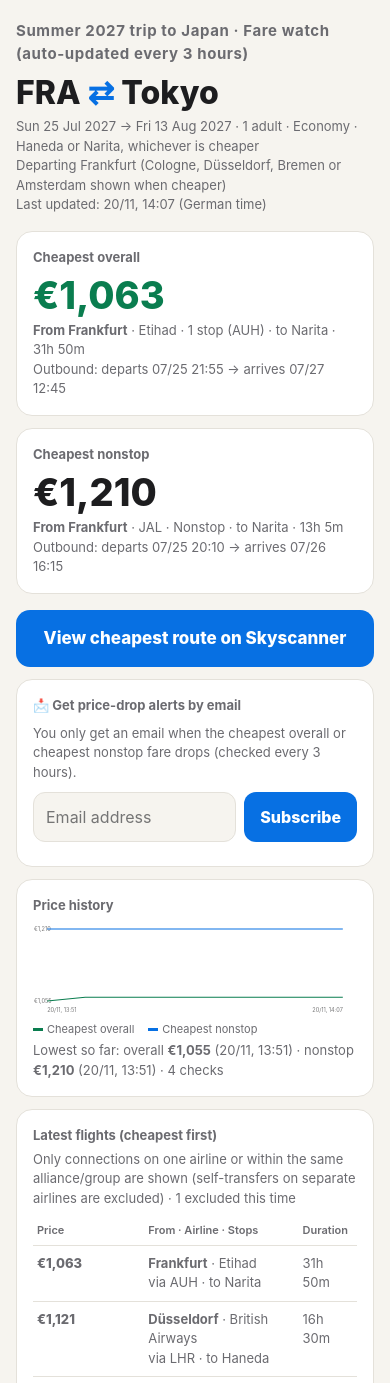
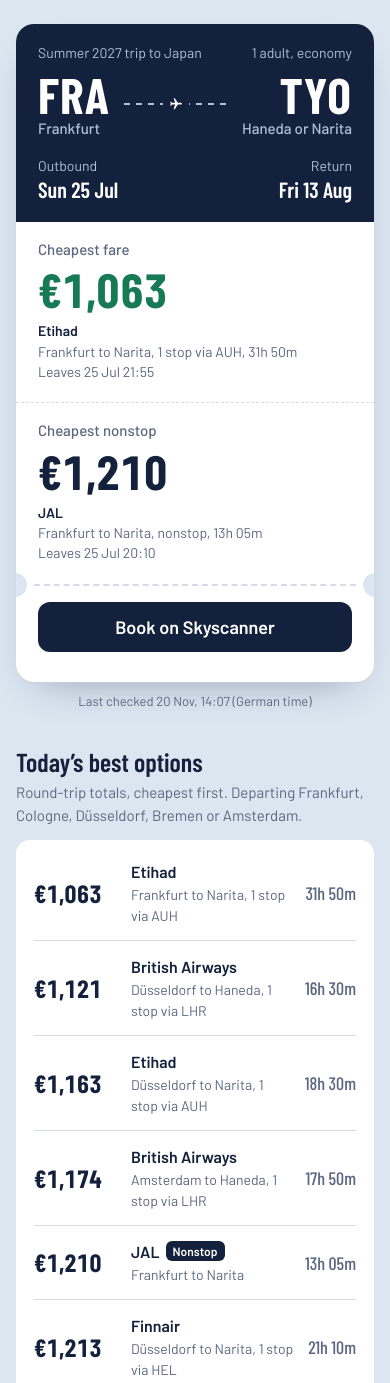
Before and after one commit to tetsuyat3333-web/flight-watch, a plain HTML site: page index.html in a window 390 px wide. Shown: the top 1383 px of the page. Drawn offline with nearby package versions, Linux system fonts and the light colour scheme.

Commit message:
Redesign: boarding-pass hero, readable flight list, clearer chart
Co-Authored-By: Claude Opus 5.5 <noreply@anthropic.com>
Claude-Session: https://claude.ai/code/session_01Ny6peeQpugApNFs2YCYKCw

```diff
--- a/index.html
+++ b/index.html
@@ -4,156 +4,273 @@
 <meta charset="utf-8">
 <meta name="viewport" content="width=device-width, initial-scale=1">
 <title>FRA ⇄ Tokyo Fare Watch · Summer 2027</title>
+<link rel="preconnect" href="https://fonts.googleapis.com">
+<link rel="preconnect" href="https://fonts.gstatic.com" crossorigin>
+<link href="https://fonts.googleapis.com/css2?family=Barlow:wght@400;500;600&family=Barlow+Condensed:wght@500;600;700&display=swap" rel="stylesheet">
 <style>
-:root{--bg:#f6f4ef;--card:#fff;--ink:#1d1d1f;--sub:#6b6b70;--line:#e4e1da;--accent:#0770e3;--good:#0a7d4f;--warn:#b25e00}
-@media (prefers-color-scheme:dark){:root{--bg:#141416;--card:#1f1f23;--ink:#f2f2f2;--sub:#a0a0a8;--line:#33333a;--accent:#4aa3ff;--good:#3ccf8e;--warn:#ffb347}}
+:root{
+  --sky:#DCE6F1;      /* page: pale morning sky */
+  --paper:#FFFFFF;    /* boarding pass / sheets */
+  --navy:#14213D;     /* ink + pass header */
+  --mute:#5B6680;     /* secondary text */
+  --rule:#D5DCE7;     /* hairlines */
+  --red:#D7263D;      /* attention: nearby airport cheaper, drops */
+  --green:#167A55;    /* good price */
+  --cond:"Barlow Condensed",system-ui,sans-serif;
+  --body:"Barlow",system-ui,sans-serif;
+}
 *{box-sizing:border-box}
-body{margin:0;font-family:-apple-system,"Hiragino Sans","Noto Sans JP",system-ui,sans-serif;background:var(--bg);color:var(--ink);line-height:1.5}
-.wrap{max-width:720px;margin:0 auto;padding:20px 16px 48px}
-h1{font-size:15px;color:var(--sub);margin:0 0 4px;letter-spacing:.04em}
-.route{font-size:32px;font-weight:800}
-.route span{color:var(--accent)}
-.dates,.updated{color:var(--sub);font-size:13px}
-.grid{display:grid;grid-template-columns:1fr 1fr;gap:12px;margin-top:16px}
-@media (max-width:520px){.grid{grid-template-columns:1fr}}
-.card{background:var(--card);border:1px solid var(--line);border-radius:16px;padding:16px;margin-top:12px}
-.grid .card{margin-top:0}
-.card h2{font-size:13px;margin:0 0 8px;color:var(--sub)}
-.price{font-size:38px;font-weight:800;line-height:1.1}
-.best .price{color:var(--good)}
-.meta{font-size:13px;color:var(--sub);margin-top:4px}
-.level{display:inline-block;font-size:11px;font-weight:700;padding:2px 8px;border-radius:999px;background:var(--bg);margin-top:8px}
-.level.low{color:var(--good)}.level.high{color:var(--warn)}
-a.book{display:block;text-align:center;margin-top:16px;padding:16px;border-radius:14px;background:var(--accent);color:#fff;font-weight:800;font-size:17px;text-decoration:none}
-table{width:100%;border-collapse:collapse;font-size:13px}
-th{text-align:left;color:var(--sub);font-weight:600;font-size:11px;padding:6px 4px;border-bottom:1px solid var(--line)}
-td{padding:8px 4px;border-bottom:1px solid var(--line);vertical-align:top}
-td.p{font-weight:800;white-space:nowrap}
-.alt{display:inline-block;margin-top:8px;font-size:12px;font-weight:700;color:#fff;background:var(--warn);padding:3px 8px;border-radius:8px}
-.tag{font-size:10px;font-weight:700;padding:1px 6px;border-radius:6px;background:var(--good);color:#fff;margin-left:4px}
-svg{display:block;width:100%;height:auto}
-.legend{font-size:11px;color:var(--sub);display:flex;gap:14px;margin-top:6px}
-.legend i{display:inline-block;width:10px;height:3px;vertical-align:middle;margin-right:4px}
-.empty{color:var(--sub);font-size:13px}
+html{-webkit-text-size-adjust:100%}
+body{margin:0;background:var(--sky);color:var(--navy);font:400 16px/1.5 var(--body)}
+.wrap{max-width:620px;margin:0 auto;padding:24px 16px 56px}
+a{color:inherit}
+:focus-visible{outline:3px solid var(--red);outline-offset:2px}
+
+/* ---------- boarding pass ---------- */
+.pass{background:var(--paper);border-radius:18px;overflow:hidden;box-shadow:0 1px 0 #c5cfdd,0 18px 40px -24px rgba(20,33,61,.45)}
+.pass-head{background:var(--navy);color:#fff;padding:18px 22px 20px}
+.pass-top{display:flex;justify-content:space-between;align-items:baseline;font-size:14px;color:#AFC0DA}
+.codes{display:flex;align-items:center;justify-content:space-between;margin-top:6px}
+.code{font:700 64px/1 var(--cond);letter-spacing:.02em}
+.code small{display:block;font:500 15px/1.3 var(--body);color:#AFC0DA;letter-spacing:0}
+.code.r{text-align:right}
+.plane{flex:1;margin:0 14px;height:2px;background:repeating-linear-gradient(90deg,#AFC0DA 0 6px,transparent 6px 12px);position:relative}
+.plane svg{position:absolute;left:50%;top:50%;transform:translate(-50%,-50%);background:var(--navy);padding:0 6px}
+.legs{display:grid;grid-template-columns:1fr 1fr;gap:12px;margin-top:16px;font-size:14px}
+.legs b{display:block;font:600 22px/1.2 var(--cond);color:#fff;white-space:nowrap}
+.legs span{color:#AFC0DA}
+
+.fares{display:grid;grid-template-columns:1fr 1fr}
+.fare{padding:18px 22px 20px}
+.fare+.fare{border-left:1px dashed var(--rule)}
+.fare h2{margin:0;font:500 15px/1.3 var(--body);color:var(--mute)}
+.price{font:700 52px/1 var(--cond);margin:6px 0 8px;font-variant-numeric:tabular-nums}
+.fare.best .price{color:var(--green)}
+.detail{font-size:14px;line-height:1.45;color:var(--mute)}
+.detail strong{color:var(--navy);font-weight:600}
+.alt{margin-top:10px;font-size:13px;font-weight:600;color:var(--red)}
+
+.tear{position:relative;height:0;border-top:2px dashed var(--rule);margin:0 18px}
+.tear::before,.tear::after{content:"";position:absolute;top:-13px;width:24px;height:24px;border-radius:50%;background:var(--sky)}
+.tear::before{left:-31px}.tear::after{right:-31px}
+
+.stub{padding:16px 22px 20px;display:flex;flex-direction:column;gap:10px}
+.verdict{font-size:15px}
+.verdict b{font-weight:600}
+.verdict .low{color:var(--green)}.verdict .high{color:var(--red)}
+.btn{display:block;text-align:center;text-decoration:none;font:600 18px/1 var(--body);padding:16px;border-radius:12px;background:var(--navy);color:#fff}
+.btn.ghost{background:transparent;color:var(--navy);box-shadow:inset 0 0 0 2px var(--navy);font-size:16px;padding:13px}
+.updated{font-size:13px;color:var(--mute);text-align:center;margin-top:10px}
+
+/* ---------- sections ---------- */
+section{margin-top:36px}
+section > h3{font:600 26px/1.15 var(--cond);margin:0 0 4px}
+section > p.lead{margin:0 0 14px;color:var(--mute);font-size:15px}
+.sheet{background:var(--paper);border-radius:14px;padding:6px 18px}
+
+/* flights */
+.flight{display:grid;grid-template-columns:auto 1fr auto;gap:14px;align-items:center;padding:14px 0;border-top:1px solid var(--rule)}
+.flight:first-child{border-top:0}
+.fp{font:700 28px/1 var(--cond);font-variant-numeric:tabular-nums;white-space:nowrap;min-width:3.4em}
+.fl b{font-weight:600}
+.fl div{font-size:14px;color:var(--mute)}
+.dur{font:500 18px/1 var(--cond);color:var(--mute);text-align:right}
+.ns{display:inline-block;margin-left:6px;font:600 12px/1 var(--body);color:#fff;background:var(--navy);padding:4px 7px;border-radius:6px;vertical-align:2px}
+.note{font-size:13px;color:var(--mute);margin:10px 2px 0}
+
+/* chart */
+.chart{padding:16px 18px}
+.key{display:flex;gap:18px;font-size:13px;color:var(--mute);margin-top:8px}
+.key i{display:inline-block;width:14px;height:3px;border-radius:2px;vertical-align:middle;margin-right:6px}
+.lows{font-size:14px;margin-top:10px}
+.empty{color:var(--mute);font-size:15px;padding:10px 0}
+
+/* subscribe */
+form{display:flex;gap:8px}
+input[type=email]{flex:1;min-width:0;font:400 17px var(--body);padding:14px;border-radius:12px;border:2px solid var(--rule);background:var(--paper);color:var(--navy)}
+input[type=email]:focus{border-color:var(--navy);outline:none}
+button{font:600 17px var(--body);border:0;border-radius:12px;padding:0 20px;background:var(--red);color:#fff;cursor:pointer}
+button:disabled{opacity:.6}
+.msg{font-size:14px;margin-top:8px;min-height:1.4em}
+
+footer{margin-top:40px;font-size:13px;color:var(--mute);line-height:1.5}
+
+@media (max-width:480px){
+  .code{font-size:50px}
+  .fares{grid-template-columns:1fr}
+  .fare+.fare{border-left:0;border-top:1px dashed var(--rule)}
+  .price{font-size:48px}
+  .flight{gap:12px}
+  .fp{font-size:25px}
+}
+@media (prefers-reduced-motion:no-preference){
+  .price{animation:land .5s ease-out both}
+  @keyframes land{from{opacity:0;transform:translateY(6px)}to{opacity:1;transform:none}}
+}
 </style>
 </head>
 <body>
-<div class="wrap">
-  <h1>Summer 2027 trip to Japan · Fare watch (auto-updated every 3 hours)</h1>
-  <div class="route">FRA <span>⇄</span> Tokyo</div>
-  <div class="dates">Sun 25 Jul 2027 → Fri 13 Aug 2027 · 1 adult · Economy · Haneda or Narita, whichever is cheaper<br>Departing Frankfurt (Cologne, Düsseldorf, Bremen or Amsterdam shown when cheaper)</div>
-  <div class="updated" id="updated">Loading…</div>
+<main class="wrap">
 
-  <div class="grid">
-    <div class="card best"><h2>Cheapest overall</h2><div class="price" id="bPrice">—</div><div class="meta" id="bMeta"></div></div>
-    <div class="card"><h2>Cheapest nonstop</h2><div class="price" id="nPrice">—</div><div class="meta" id="nMeta"></div></div>
-  </div>
-  <div id="level"></div>
+  <article class="pass" aria-label="Fare summary">
+    <div class="pass-head">
+      <div class="pass-top"><span>Summer 2027 trip to Japan</span><span>1 adult, economy</span></div>
+      <div class="codes">
+        <div class="code">FRA<small>Frankfurt</small></div>
+        <div class="plane" aria-hidden="true"><svg width="26" height="26" viewBox="0 0 24 24" fill="#fff"><path d="M21 16v-2l-8-5V3.5a1.5 1.5 0 0 0-3 0V9l-8 5v2l8-2.5V19l-2 1.5V22l3.5-1 3.5 1v-1.5L13 19v-5.5z" transform="rotate(90 12 12)"/></svg></div>
+        <div class="code r">TYO<small>Haneda or Narita</small></div>
+      </div>
+      <div class="legs">
+        <div><span>Outbound</span><b>Sun 25 Jul</b></div>
+        <div style="text-align:right"><span>Return</span><b>Fri 13 Aug</b></div>
+      </div>
+    </div>
 
-  <a class="book" id="book" href="https://www.skyscanner.de/transport/flights/fra/tyoa/270725/270813/?adultsv2=1&cabinclass=economy&rtn=1" target="_blank" rel="noopener">View cheapest route on Skyscanner</a>
+    <div class="fares">
+      <div class="fare best"><h2>Cheapest fare</h2><div class="price" id="bPrice">—</div><div class="detail" id="bMeta">Loading…</div></div>
+      <div class="fare"><h2>Cheapest nonstop</h2><div class="price" id="nPrice">—</div><div class="detail" id="nMeta"></div></div>
+    </div>
 
+    <div class="tear" aria-hidden="true"></div>
 
-  <div class="card" id="sub">
-    <h2>📩 Get price-drop alerts by email</h2>
-    <div class="meta" style="margin:0 0 10px">You only get an email when the cheapest overall or cheapest nonstop fare drops (checked every 3 hours).</div>
-    <form id="subForm" style="display:flex;gap:8px">
-      <input id="subEmail" type="email" required placeholder="Email address" autocomplete="email" style="flex:1;min-width:0;font:inherit;font-size:16px;padding:12px;border-radius:12px;border:1px solid var(--line);background:var(--bg);color:var(--ink)">
-      <button type="submit" style="font:inherit;font-weight:800;border:0;border-radius:12px;padding:12px 16px;background:var(--accent);color:#fff">Subscribe</button>
+    <div class="stub">
+      <div class="verdict" id="level"></div>
+      <a class="btn" id="book" href="https://www.skyscanner.de/transport/flights/fra/tyoa/270725/270813/?adultsv2=1&cabinclass=economy&rtn=1" target="_blank" rel="noopener">Book on Skyscanner</a>
+      <span id="bookAlt"></span>
+    </div>
+  </article>
+  <div class="updated" id="updated"></div>
+
+  <section aria-labelledby="h-flights">
+    <h3 id="h-flights">Today’s best options</h3>
+    <p class="lead">Round-trip totals, cheapest first. Departing Frankfurt, Cologne, Düsseldorf, Bremen or Amsterdam.</p>
+    <div class="sheet" id="list"><div class="empty">Loading flights…</div></div>
+    <p class="note" id="rule">Connections are only shown on one airline or within one alliance or airline group. Self-transfers are left out.</p>
+  </section>
+
+  <section aria-labelledby="h-chart">
+    <h3 id="h-chart">Price history</h3>
+    <p class="lead">Checked automatically every 3 hours.</p>
+    <div class="sheet chart">
+      <div id="chart" class="empty">The chart appears after a few checks.</div>
+      <div class="key"><span><i style="background:var(--green)"></i>Cheapest fare</span><span><i style="background:var(--navy)"></i>Cheapest nonstop</span></div>
+      <div class="lows" id="lows"></div>
+    </div>
+  </section>
+
+  <section aria-labelledby="h-sub">
+    <h3 id="h-sub">Get an email when prices drop</h3>
+    <p class="lead">Only when the cheapest fare or the cheapest nonstop gets cheaper. Unsubscribe from any email.</p>
+    <form id="subForm">
+      <label for="subEmail" style="position:absolute;left:-9999px">Email address</label>
+      <input id="subEmail" type="email" required placeholder="you@example.com" autocomplete="email">
+      <button type="submit">Notify me</button>
     </form>
-    <div class="meta" id="subMsg" style="margin-top:8px"></div>
-  </div>
-  <div class="card">
-    <h2>Price history</h2>
-    <div id="chart" class="empty">The chart appears once more data is collected</div>
-    <div class="legend"><span><i style="background:var(--good)"></i>Cheapest overall</span><span><i style="background:var(--accent)"></i>Cheapest nonstop</span></div>
-    <div class="meta" id="lows"></div>
-  </div>
+    <div class="msg" id="subMsg" role="status"></div>
+  </section>
 
-  <div class="card">
-    <h2>Latest flights (cheapest first)</h2>
-    <div class="meta" id="rule" style="margin:-4px 0 8px">Only connections on one airline or within the same alliance/group are shown (self-transfers on separate airlines are excluded)</div>
-    <div id="list" class="empty">—</div>
-  </div>
+  <footer>Fares come from Google Flights via SerpApi and are round-trip totals in euros at the time of the check. The price may change when you book.</footer>
+</main>
 
-  <p class="meta">Fare data: Google Flights (via SerpApi). Prices are round-trip totals in EUR at the time of checking and may change when you book.</p>
-</div>
 <script>
 const eur=n=>n==null?"—":"€"+Math.round(n).toLocaleString("en-GB");
 const esc=s=>String(s??"").replace(/[&<>"']/g,c=>({"&":"&amp;","<":"&lt;",">":"&gt;",'"':"&quot;","'":"&#39;"}[c]));
-const hm=m=>m?Math.floor(m/60)+"h"+(m%60?" "+m%60+"m":""):"";
-const tm=s=>s?s.slice(5).replace("-","/"):"";
-const local=iso=>new Date(iso).toLocaleString("en-GB",{timeZone:"Europe/Berlin",month:"numeric",day:"numeric",hour:"2-digit",minute:"2-digit"});
+const hm=m=>m?Math.floor(m/60)+"h"+(m%60?" "+String(m%60).padStart(2,"0")+"m":""):"";
+const MON=["Jan","Feb","Mar","Apr","May","Jun","Jul","Aug","Sep","Oct","Nov","Dec"];
+const tm=s=>{if(!s)return"";const m=s.match(/(\d{4})-(\d{2})-(\d{2}) (\d{1,2}:\d{2})/);return m?`${+m[3]} ${MON[+m[2]-1]} ${m[4]}`:esc(s);};
+const local=iso=>new Date(iso).toLocaleString("en-GB",{timeZone:"Europe/Berlin",day:"numeric",month:"short",hour:"2-digit",minute:"2-digit"});
 const apt={HND:"Haneda",NRT:"Narita",FRA:"Frankfurt",CGN:"Cologne",DUS:"Düsseldorf",BRE:"Bremen",AMS:"Amsterdam"};
+const name=c=>apt[c]||esc(c);
 const SKY="https://www.skyscanner.de/transport/flights/{dep}/tyoa/270725/270813/?adultsv2=1&cabinclass=economy&rtn=1";
 const sky=d=>SKY.replace("{dep}",String(d||"fra").toLowerCase());
-function meta(f){return f?`<b>From ${apt[f.dep_airport]||esc(f.dep_airport)}</b> · ${esc(f.airlines.join(" / "))} · ${f.stops?f.stops+" stop"+(f.stops>1?"s":"")+" ("+esc(f.layovers.join(","))+")":"Nonstop"} · to ${apt[f.arr_airport]||esc(f.arr_airport)} · ${hm(f.duration_min)}<br>Outbound: departs ${esc(tm(f.dep_time))} → arrives ${esc(tm(f.arr_time))}`:"None found";}
+const stops=f=>f.stops?`${f.stops} stop${f.stops>1?"s":""} via ${esc(f.layovers.join(", "))}`:"Nonstop";
+const $=id=>document.getElementById(id);
+
+function detail(f){
+  if(!f)return"No flight found";
+  return `<strong>${esc(f.airlines.join(" / "))}</strong><br>${name(f.dep_airport)} to ${name(f.arr_airport)}, ${f.stops?stops(f):"nonstop"}, ${hm(f.duration_min)}<br>Leaves ${tm(f.dep_time)}`;
+}
 
 async function getJSON(p){const r=await fetch(p+"?v="+Date.now());if(!r.ok)throw new Error(p);return r.json();}
 
-
-document.getElementById("subForm").addEventListener("submit",async e=>{
+$("subForm").addEventListener("submit",async e=>{
   e.preventDefault();
-  const m=document.getElementById("subMsg"),btn=e.target.querySelector("button");
-  btn.disabled=true;m.textContent="Subscribing…";
+  const m=$("subMsg"),btn=e.target.querySelector("button");
+  btn.disabled=true;m.textContent="Signing you up…";
   try{
-    const r=await fetch("https://zvkuyajajvoqbvvfphpl.supabase.co/functions/v1/fw?action=subscribe",{method:"POST",headers:{"Content-Type":"application/json"},body:JSON.stringify({email:document.getElementById("subEmail").value})});
+    const r=await fetch("https://zvkuyajajvoqbvvfphpl.supabase.co/functions/v1/fw?action=subscribe",{method:"POST",headers:{"Content-Type":"application/json"},body:JSON.stringify({email:$("subEmail").value})});
     const d=await r.json();
-    if(!d.ok)m.textContent="⚠️ "+(d.error||"Could not subscribe");
-    else if(d.already)m.textContent="This address is already subscribed.";
-    else if(d.warning)m.textContent="✅ Subscribed (but the confirmation email could not be sent)";
-    else{m.textContent="✅ Subscribed. A confirmation email is on its way (check your spam folder too).";document.getElementById("subEmail").value="";}
-  }catch(err){m.textContent="⚠️ Network error. Please try again.";}
+    if(!d.ok)m.textContent=d.error||"Could not sign you up. Check the address and try again.";
+    else if(d.already)m.textContent="This address is already signed up.";
+    else if(d.warning)m.textContent="You’re signed up, but the confirmation email could not be sent.";
+    else{m.textContent="You’re signed up. A confirmation email is on its way. If you don’t see it, check your spam folder.";$("subEmail").value="";}
+  }catch(err){m.textContent="Could not reach the server. Check your connection and try again.";}
   btn.disabled=false;
 });
+
 (async()=>{
   let latest=null,history=[];
   try{latest=await getJSON("data/latest.json");}catch(e){}
   try{history=await getJSON("data/history.json");}catch(e){}
-  if(!latest){document.getElementById("updated").textContent="No data yet (waiting for the first automatic check)";return;}
+  if(!latest){$("bMeta").textContent="No fares yet. The first check runs within 3 hours.";$("list").innerHTML='<div class="empty">No flights yet.</div>';return;}
 
-  document.getElementById("updated").textContent="Last updated: "+local(latest.t)+" (German time)";
-  document.getElementById("bPrice").textContent=eur(latest.best&&latest.best.price);
-  document.getElementById("bMeta").innerHTML=meta(latest.best);
-  document.getElementById("nPrice").textContent=eur(latest.nonstop&&latest.nonstop.price);
-  document.getElementById("nMeta").innerHTML=meta(latest.nonstop);
-  const altNote=(f,h,id)=>{if(f&&f.dep_airport!=="FRA"){const d=h?`${eur(h.price-f.price)} cheaper than from Frankfurt (${eur(h.price)})`:"no matching flight from Frankfurt";document.getElementById(id).insertAdjacentHTML("beforeend",`<div class="alt">Nearby airport is cheaper: ${esc(d)}</div>`);}};
-  altNote(latest.best,latest.home,"bMeta");altNote(latest.nonstop,latest.home_nonstop,"nMeta");
-  if(latest.best)document.getElementById("book").href=sky(latest.best.dep_airport);
-  if(latest.best&&latest.best.dep_airport!=="FRA")document.getElementById("book").insertAdjacentHTML("afterend",`<a class="book" style="background:transparent;color:var(--accent);border:2px solid var(--accent);margin-top:8px;font-size:15px;padding:12px" href="${sky("fra")}" target="_blank" rel="noopener">View from Frankfurt on Skyscanner</a>`);
+  $("updated").textContent="Last checked "+local(latest.t)+" (German time)";
+  $("bPrice").textContent=eur(latest.best&&latest.best.price);
+  $("bMeta").innerHTML=detail(latest.best);
+  $("nPrice").textContent=eur(latest.nonstop&&latest.nonstop.price);
+  $("nMeta").innerHTML=detail(latest.nonstop);
+
+  const alt=(f,h,id)=>{
+    if(!f||f.dep_airport==="FRA")return;
+    const t=h?`${eur(h.price-f.price)} less than from Frankfurt`:"Not available from Frankfurt";
+    $(id).insertAdjacentHTML("beforeend",`<div class="alt">${esc(t)}</div>`);
+  };
+  alt(latest.best,latest.home,"bMeta");alt(latest.nonstop,latest.home_nonstop,"nMeta");
+
+  if(latest.best){
+    $("book").href=sky(latest.best.dep_airport);
+    if(latest.best.dep_airport!=="FRA"){
+      $("book").textContent=`Book from ${name(latest.best.dep_airport)} on Skyscanner`;
+      $("bookAlt").outerHTML=`<a class="btn ghost" href="${sky("fra")}" target="_blank" rel="noopener">See fares from Frankfurt</a>`;
+    }
+  }
 
   const pi=latest.price_insights||{};
   if(pi.price_level){
-    const lv={low:"low",typical:"typical",high:"high"}[pi.price_level]||pi.price_level;
-    const rg=pi.typical_price_range?`(typical range for this route: ${eur(pi.typical_price_range[0])}–${eur(pi.typical_price_range[1])})`:"";
-    document.getElementById("level").innerHTML=`<span class="level ${esc(pi.price_level)}">Google says prices are ${esc(lv)} right now</span> <span class="meta">${rg}</span>`;
-  }
+    const word={low:"low",typical:"about normal",high:"high"}[pi.price_level]||esc(pi.price_level);
+    const rg=pi.typical_price_range?` This route usually costs ${eur(pi.typical_price_range[0])} to ${eur(pi.typical_price_range[1])}.`:"";
+    $("level").innerHTML=`Google says prices are <b class="${esc(pi.price_level)}">${word}</b> right now.${rg}`;
+  }else $("level").remove();
 
-  if(latest.excluded_self_transfer)document.getElementById("rule").textContent+=` · ${latest.excluded_self_transfer} excluded this time`;
+  if(latest.excluded_self_transfer)$("rule").textContent+=` ${latest.excluded_self_transfer} left out in the last check.`;
   const fl=latest.flights||[];
-  document.getElementById("list").innerHTML=fl.length?`<table><tr><th>Price</th><th>From · Airline · Stops</th><th>Duration</th></tr>${fl.map(f=>`<tr><td class="p">${eur(f.price)}${f.stops?"":'<span class="tag">Nonstop</span>'}</td><td><b>${apt[f.dep_airport]||esc(f.dep_airport)}</b> · ${esc(f.airlines.join(" / "))}<br><span class="meta">${f.stops?"via "+esc(f.layovers.join(", ")):"Nonstop"} · to ${apt[f.arr_airport]||esc(f.arr_airport)}</span></td><td>${hm(f.duration_min)}</td></tr>`).join("")}</table>`:"—";
+  $("list").innerHTML=fl.length?fl.map(f=>`<div class="flight">
+      <div class="fp">${eur(f.price)}</div>
+      <div class="fl"><b>${esc(f.airlines.join(" / "))}</b>${f.stops?"":'<span class="ns">Nonstop</span>'}<div>${name(f.dep_airport)} to ${name(f.arr_airport)}${f.stops?", "+stops(f):""}</div></div>
+      <div class="dur">${hm(f.duration_min)}</div>
+    </div>`).join(""):'<div class="empty">No flights matched in the last check.</div>';
 
-  const rows=history.filter(h=>h.best);
-  const ns=rows.filter(h=>h.nonstop);
+  const rows=history.filter(h=>h.best), ns=rows.filter(h=>h.nonstop);
   if(rows.length){
     const lo=rows.reduce((a,b)=>b.best.price<a.best.price?b:a);
     const nlo=ns.length?ns.reduce((a,b)=>b.nonstop.price<a.nonstop.price?b:a):null;
-    document.getElementById("lows").innerHTML=`Lowest so far: overall <b>${eur(lo.best.price)}</b> (${local(lo.t)})`+(nlo?` · nonstop <b>${eur(nlo.nonstop.price)}</b> (${local(nlo.t)})`:"")+` · ${rows.length} checks`;
+    $("lows").innerHTML=`Lowest seen: <b>${eur(lo.best.price)}</b> on ${local(lo.t)}`+(nlo?`, nonstop <b>${eur(nlo.nonstop.price)}</b> on ${local(nlo.t)}`:"")+`. ${rows.length} checks so far.`;
   }
   if(rows.length>=2){
-    const W=640,H=180,P=28;
+    const W=Math.max(280,$("chart").clientWidth||600),H=Math.round(Math.min(240,Math.max(170,W*.45))),PL=52,PR=6,PT=10,PB=26;
     const all=rows.flatMap(h=>[h.best.price].concat(h.nonstop?[h.nonstop.price]:[]));
-    const mn=Math.min(...all),mx=Math.max(...all),rg=(mx-mn)||1;
-    const t0=new Date(rows[0].t),t1=new Date(rows[rows.length-1].t),tr=(t1-t0)||1;
-    const X=t=>P+(new Date(t)-t0)/tr*(W-2*P),Y=v=>10+(1-(v-mn)/rg)*(H-10-P);
-    const line=(arr,get,col)=>`<path d="${arr.map((h,i)=>(i?"L":"M")+X(h.t).toFixed(1)+" "+Y(get(h)).toFixed(1)).join(" ")}" fill="none" stroke="${col}" stroke-width="2.2" stroke-linejoin="round"/>`;
-    document.getElementById("chart").className="";
-    document.getElementById("chart").innerHTML=`<svg viewBox="0 0 ${W} ${H}">
-      <text x="2" y="${Y(mx)+4}" font-size="11" fill="currentColor" opacity=".6">${eur(mx)}</text>
-      <text x="2" y="${Y(mn)+4}" font-size="11" fill="currentColor" opacity=".6">${eur(mn)}</text>
-      ${line(rows,h=>h.best.price,"var(--good)")}
-      ${ns.length>=2?line(ns,h=>h.nonstop.price,"var(--accent)"):""}
-      <text x="${P}" y="${H-6}" font-size="11" fill="currentColor" opacity=".6">${local(rows[0].t)}</text>
-      <text x="${W-P}" y="${H-6}" font-size="11" fill="currentColor" opacity=".6" text-anchor="end">${local(rows[rows.length-1].t)}</text>
+    let mn=Math.min(...all),mx=Math.max(...all);const pad=Math.max(20,(mx-mn)*.1);mn-=pad;mx+=pad;
+    const t0=+new Date(rows[0].t),t1=+new Date(rows[rows.length-1].t),tr=(t1-t0)||1;
+    const X=t=>PL+(new Date(t)-t0)/tr*(W-PL-PR),Y=v=>PT+(1-(v-mn)/(mx-mn))*(H-PT-PB);
+    const path=(arr,get)=>arr.map((h,i)=>(i?"L":"M")+X(h.t).toFixed(1)+" "+Y(get(h)).toFixed(1)).join(" ");
+    const ticks=[mn+pad,(mn+mx)/2,mx-pad];
+    $("chart").className="";
+    $("chart").innerHTML=`<svg viewBox="0 0 ${W} ${H}" role="img" aria-label="Fare history chart" style="display:block;width:100%;height:auto;font-family:Barlow,sans-serif">
+      ${ticks.map(v=>`<line x1="${PL}" x2="${W-PR}" y1="${Y(v)}" y2="${Y(v)}" stroke="#D5DCE7"/><text x="${PL-8}" y="${Y(v)+4}" font-size="13" fill="#5B6680" text-anchor="end">${eur(v)}</text>`).join("")}
+      <path d="${path(rows,h=>h.best.price)}" fill="none" stroke="#167A55" stroke-width="2.5" stroke-linejoin="round" stroke-linecap="round"/>
+      ${ns.length>=2?`<path d="${path(ns,h=>h.nonstop.price)}" fill="none" stroke="#14213D" stroke-width="2.5" stroke-linejoin="round" stroke-linecap="round"/>`:""}
+      <text x="${PL}" y="${H-6}" font-size="13" fill="#5B6680">${local(rows[0].t)}</text>
+      <text x="${W-PR}" y="${H-6}" font-size="13" fill="#5B6680" text-anchor="end">${local(rows[rows.length-1].t)}</text>
     </svg>`;
   }
 })();
```
